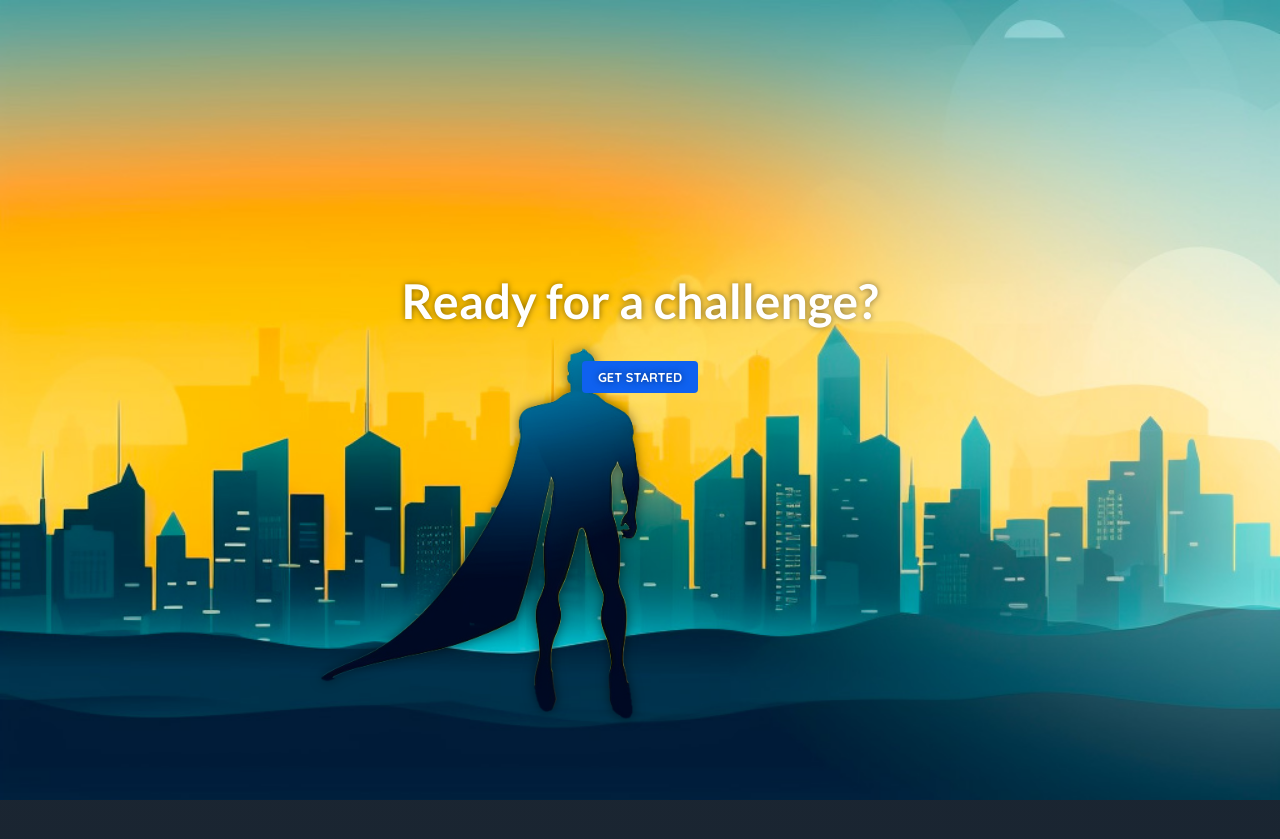
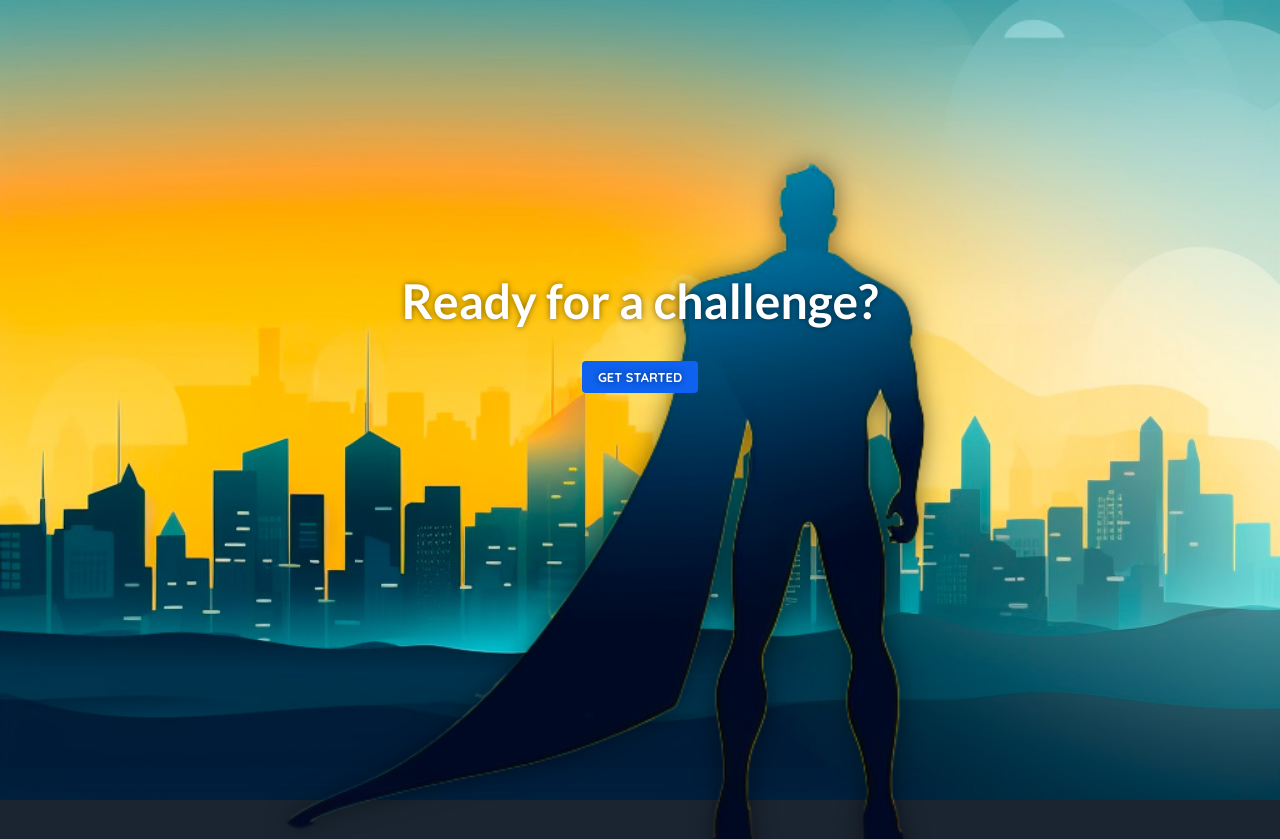
Before and after one commit to tushalbarvaliya/react-section-28, a React (Vite) app: page / in a window 1280 px wide. Shown: the top 839 px of the page. Built offline with nearby package versions, Linux system fonts and the light colour scheme.

Commit message:
style : home page animation add.

```diff
--- a/src/pages/Welcome.jsx
+++ b/src/pages/Welcome.jsx
@@ -1,25 +1,47 @@
-import { Link } from 'react-router-dom';
-import React from 'react';
+import { Link } from "react-router-dom";
+import React from "react";
 
-import cityImg from '../assets/city.jpg';
-import heroImg from '../assets/hero.png';
+import cityImg from "../assets/city.jpg";
+import heroImg from "../assets/hero.png";
+import { motion, useScroll, useTime, useTransform } from "framer-motion";
 
 export default function WelcomePage() {
+  const { scrollY } = useScroll();
+  const yCity = useTransform(scrollY, [0, 200], [0, -100]);
+  const yHero = useTransform(scrollY, [0, 300], [0, -200]);
+  const opacityCity = useTransform(
+    scrollY,
+    [0, 200, 300, 500],
+    [1, 0.5, 0.5, 0],
+  );
+  const opacityHero = useTransform(scrollY, [0, 300, 500], [1, 1, 0]);
+  const scaleText = useTransform(scrollY, [0, 300], [1, 1.5]);
+  const yText = useTransform(scrollY, [0, 200, 300, 500], [0, 50, 50, 300]);
   return (
     <>
       <header id="welcome-header">
-        <div id="welcome-header-content">
+        <motion.div
+          id="welcome-header-content"
+          style={{ scale: scaleText, y: yText }}
+        >
           <h1>Ready for a challenge?</h1>
           <Link id="cta-link" to="/challenges">
             Get Started
           </Link>
-        </div>
-        <img
+        </motion.div>
+        <motion.img
+          style={{ opacity: opacityCity, y: yCity }}
           src={cityImg}
           alt="A city skyline touched by sunlight"
           id="city-image"
         />
-        <img src={heroImg} alt="A superhero wearing a cape" id="hero-image" />
+        <motion.img
+          // initial={{ scale: 2, x: 125 }}
+          style={{ opacity: opacityHero, y: yHero ,x:125,scale:2}}
+          src={heroImg}
+          alt="A superhero wearing a cape"
+          id="hero-image"
+        />
       </header>
       <main id="welcome-content">
         <section>
```
